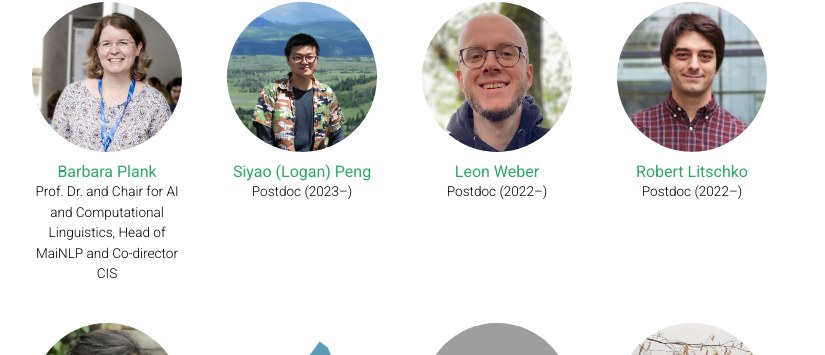
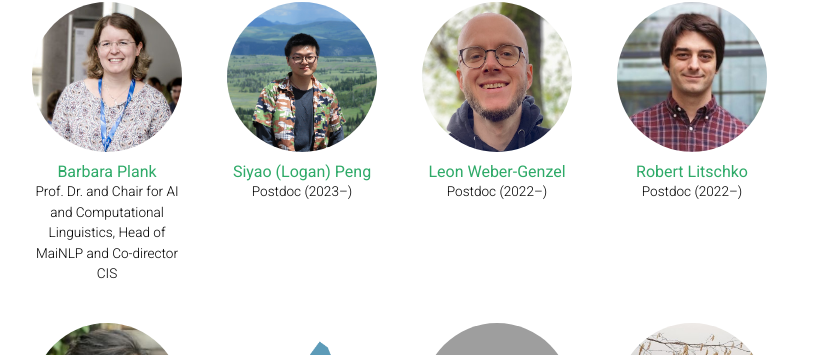
Before and after one commit to mainlp/mainlp.github.io, a Jekyll site: the page built from _pages/about.md, in a window 1280 px wide and 900 px high, scrolled down 847 px. Shown: the part 98-453 px from the top of the window, without its empty margins (223-1048 px from the left). Built offline with Jekyll 4.4.1, drawn with Linux system fonts in a browser that asks for light colours; full-size pictures stand in for the smaller copies a plugin makes; comment, search, counter and statistics services are not loaded; a style sheet for code colours, icons or effects is not loaded; grey boxes are pictures that could not be loaded.

Commit message:
Update about.md
LW -> LWG

```diff
--- a/_pages/about.md
+++ b/_pages/about.md
@@ -26,7 +26,7 @@ staff:
       description: Postdoc (2023–)
       website: https://logan-siyao-peng.github.io/
       picture: logan.jpeg
-    - name: Leon Weber
+    - name: Leon Weber-Genzel
       description: Postdoc (2022–)
       website: https://leonweber.me/
       picture: leon.png
```
